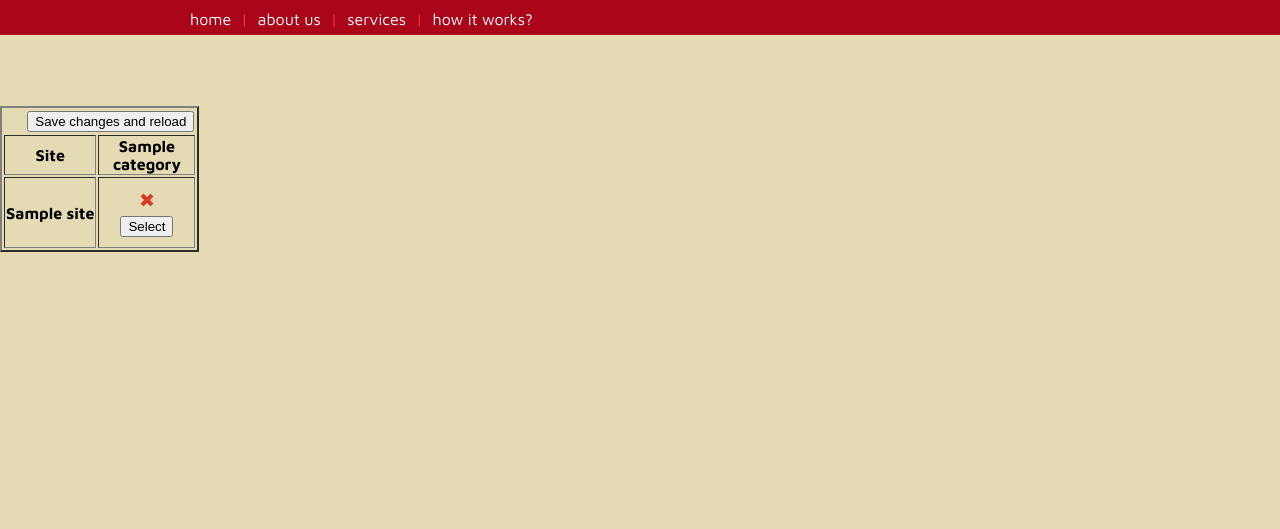
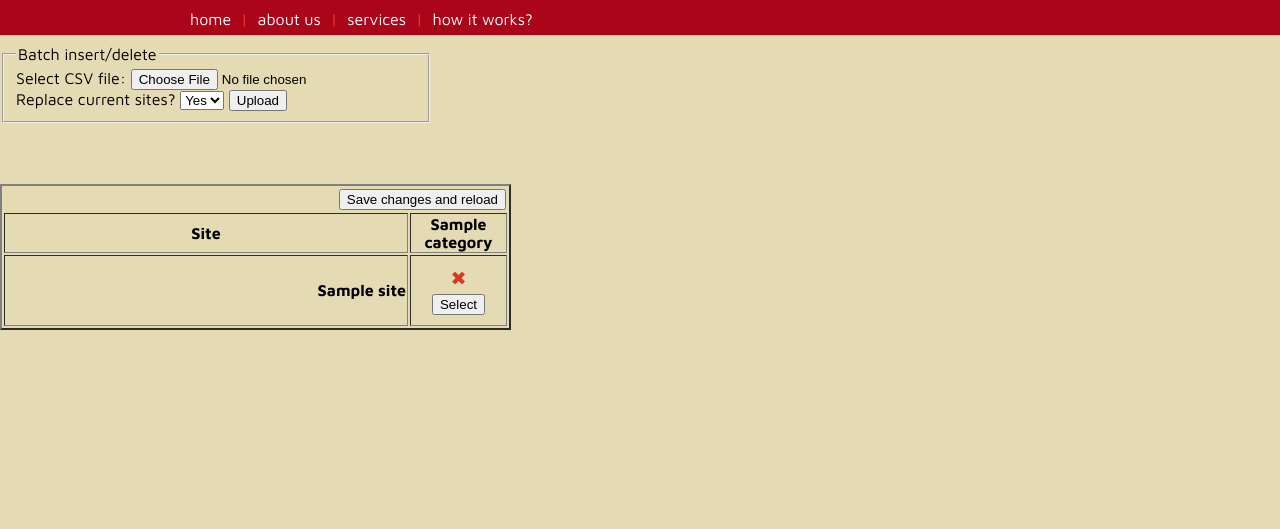
Before and after one commit to anochens/475-Pitt-Health-backend, a PHP site: page /admin/ in a window 1280 px wide. Shown: the part 120-649 px from the top of the page. Run offline with PHP 8.4, Linux system fonts and the light colour scheme; tables that the repository leaves empty or names only in its code hold one stand-in row (values such as "Sample post").

Commit message:
Batch insert and delete for result categories working

```diff
--- a/beta/admin/functions.php
+++ b/beta/admin/functions.php
@@ -42,12 +42,18 @@ function runQuery($q, $db = null, $return = true) {
 }
 
 
-function insert_searchable_sites_from_file($filename) {
-	$contents = file_get_contents($filename);
+function insert_searchable_sites_from_file($filename, $lines_from_file = null) {
+	if($filename) {
+		$contents = file_get_contents($filename);
+
+		$data_i = 0;
+		$lines = explode("\n", $contents);
+	}
+	else {
+   	$lines = $lines_from_file;
+	}
 
 
-	$data_i = 0;
-	$lines = explode("\n", $contents);
    $header = $lines[0];
 
 	$cols = explode(',',$header);
--- a/beta/admin/index.php
+++ b/beta/admin/index.php
@@ -16,7 +16,21 @@
 
 	print_main_wrapper();
 
-	echo "<div id=\"content_wrapper\">";
+	?>
+	<div id='content_wrapper'>
+
+	<fieldset style='width:400px;'>
+	<legend>Batch insert/delete</legend>
+
+	<?php
+
+	include('update_searchable_sites.php');
+   ?>
+
+	</fieldset>
+
+	<?php
+
 
 	include('results_editor.php');
 
--- a/beta/admin/results_editor.php
+++ b/beta/admin/results_editor.php
@@ -3,7 +3,7 @@
 //this file will output all info associated with cateorgizing results
 //and will do processing of changes
 
-include('functions.php');
+include_once('functions.php');
 
 $db = db_connect();
 
@@ -24,7 +24,6 @@ function handleChanges($changes) {
 
 	foreach($changes as $change => $v) {
    	if(!preg_match($pattern, $change, $captures)) {
-			echo "skipped $change<br>";
 			continue; //skip bad lines
 		}
 
@@ -99,7 +98,7 @@ td { min-width:75px; }
 $(function() {
 
 	$("button").click(btnHandler);
-	$('form').submit(function(event) {
+	$('form#changes').submit(function(event) {
 		$(window).unbind("beforeunload");
 	});
 
@@ -139,7 +138,7 @@ function btnHandler() {
 		$('#edit_'+parentId).remove();
 	}
 
-	$('form').append(hiddenElem);
+	$('form#changes').append(hiddenElem);
 
 	checkUnload();
 	$("button").click(btnHandler);
@@ -201,7 +200,7 @@ foreach($sites as $site) {
    $site_cats = explode(',',$site['categories']);
 
 	echo '<tr>';
-	echo '<th style="text-align:right">';
+	echo '<th style="text-align:right;max-width:600px;min-width:400px;word-break: break-all;">';
 	if($site['name']) {
    	echo urldecode($site['name']);
 	}
--- /dev/null
+++ b/beta/admin/update_searchable_sites.php
@@ -0,0 +1,146 @@
+<?php
+
+include_once('functions.php');
+
+function handleData($data) {
+	$lines = read_csv_data();
+
+	$lines = substitute_db_ids_into_lines($lines);
+
+	make_db_updates($lines, $data['overwrite']);
+   print "Data inserted successfully.<br>\n";
+
+	return $lines;
+}
+
+function read_csv_data() {
+	$csv = array();
+
+	// check there are no errors
+	if($_FILES['file']['error']){
+   	return;
+	}
+
+	// necessary if a large csv file
+	//set_time_limit(0);
+
+	$filePath = $_FILES['file']['tmp_name'];
+	$csv_content = fopen($filePath, 'r');
+	$is_first = true;
+
+	while (!feof($csv_content)) {
+		$line = fgetcsv($csv_content,1000);
+
+		if(!$line[0]) { //exclude blank websites
+			continue;
+		}
+
+		$line = fix_line($line, $is_first);
+
+		if($is_first) {
+			$is_first = false;
+		}
+
+		$lines[] = $line;
+
+	}
+	fclose($csv_content);
+
+	return $lines;
+}
+
+
+
+function fix_line($line, $is_first = false) {
+	if($line[1] == '1--3') $line[1] = '1,2,3';
+	if(!$is_first) {
+		$line[1] = str_replace(' ', '', $line[1]);
+		$line[2] = str_replace(' ', '', $line[2]);
+		$line[1] = $line[1].','.$line[2];
+	}
+	else {
+		$line[1] = 'Categories';
+
+	}
+	unset($line[2]);
+
+	return $line;
+}
+
+function substitute_db_ids_into_lines($lines)  {
+	$db = db_connect();
+
+	$q = 'SELECT id, csv_id FROM search_categories';
+	$categories = runQuery($q);
+
+	$csv_to_db = array();
+
+	foreach($categories as $category) {
+		$csv_to_db[$category['csv_id']] = $category['id'];
+	}
+
+
+	for($i=1;$i<count($lines);$i++) {
+		$csv_cats = explode(',', $lines[$i][1]);
+		$db_cats = array();
+
+		foreach($csv_cats as $csv_cat) {
+			if(!$csv_cat) continue;
+			$db_cats[] = $csv_to_db[$csv_cat];
+		}
+		$db_cats = implode(',', $db_cats);
+
+		$lines[$i][1] = $db_cats;
+	}
+	return $lines;
+}
+
+//this will add duplicates!
+function make_db_updates($lines, $overwrite) {
+
+	$db = db_connect();
+
+	if($overwrite == '1') {
+		runQuery("DELETE FROM searchable_sites;", $db, false);
+		print "Old data cleared out.<br>\n";
+	}
+	foreach($lines as $line) {
+		$sql = 'INSERT INTO searchable_sites(url, categories) VALUES(:url, :categories) ';
+
+		$prep = $db->prepare($sql);
+		$prep->bindParam(':url', $line[0]);
+		$prep->bindParam(':categories', $line[1]);
+
+		$prep->execute();
+	}
+}
+
+if(array_key_exists('submit_csv', $_POST)) {
+	handleData($_POST);
+}
+
+
+
+
+
+
+
+
+?>
+
+
+<form action='.' method='POST' enctype='multipart/form-data'>
+
+<label for='file'>Select CSV file:</label>
+<input type='file' name='file' id='file'> </input>
+
+<label for='overwrite'>Replace current sites?</label>
+<select id='overwrite' name='overwrite'>
+	<option value='1'>Yes</option>
+	<option value='0'>No</option>
+</select>
+
+<input type='submit' name='submit_csv' id='submit_csv' value='Upload'>
+
+
+</form>
```
